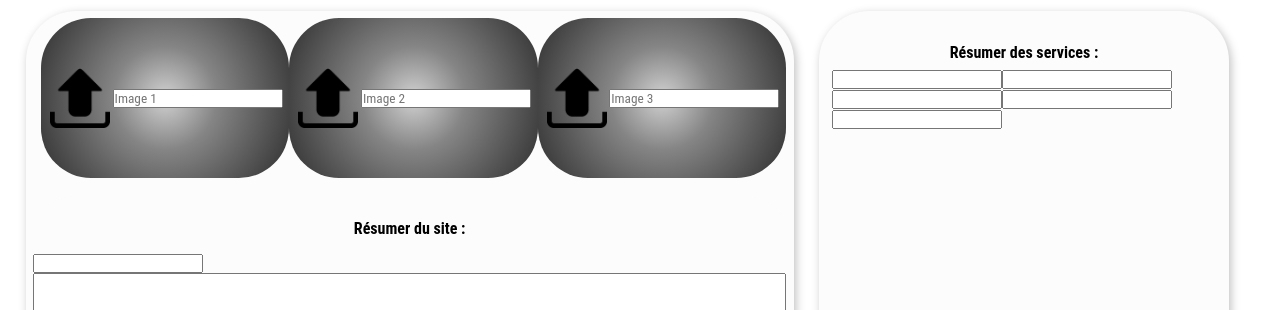
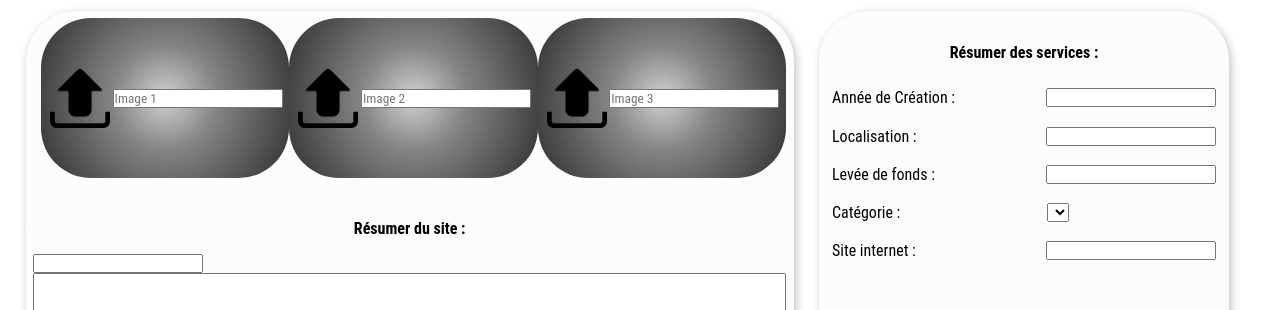
Before and after one commit to xko0/marketPlaceEngine, a Vue app in the folder marketfront/: page /adminmodifycard/1 in a window 1280 px wide. Shown: the part 375-685 px from the top of the page. Built offline with nearby package versions, Linux system fonts and the light colour scheme; no server answers.

Commit message:
selection des catégories v1

```diff
--- a/marketfront/src/components/admin/Admin-modify-card.vue
+++ b/marketfront/src/components/admin/Admin-modify-card.vue
@@ -32,11 +32,27 @@
         <aside class="container2 radius">
           <div class="sommaryService">
             <h4>Résumer des services :</h4>
-            <input type="text" v-model="cardResume.anneeCreation"/>
-            <input type="text" v-model="cardResume.localisation"/>
-            <input type="text" v-model="cardResume.leveeFonds"/>
-            <input type="text" v-model="cardResume.categorie"/>
-            <input type="text" v-model="cardResume.urlMarketPlace"/>
+            <div class="detailsMarketPlace">
+              <label for="anneeCreation">Année de Création :</label>
+              <input type="number" v-model="cardResume.anneeCreation" name="anneeCreation"/>
+            </div>
+            <div class="detailsMarketPlace">
+              <label for="localisation">Localisation :</label>
+              <input type="text" v-model="cardResume.localisation" name="localisation"/>
+            </div>
+            <div class="detailsMarketPlace">
+              <label for="leveeFonds">Levée de fonds :</label>
+              <input type="number" v-model="cardResume.leveeFonds" name="leveeFonds"/>
+            </div>
+            <div class="detailsMarketPlace">
+              <label for="categorie">Catégorie :</label>
+              <select type="text" v-model="cardResume.categorie" name="categorie"/>
+              <option value=""></option>
+            </div>
+            <div class="detailsMarketPlace">
+              <label for="url">Site internet :</label>
+              <input type="text" v-model="cardResume.urlMarketPlace" name="url"/>
+            </div>
           </div>
           <button type="submit" class="radius">Modifier</button>
         </aside>
@@ -171,6 +187,11 @@ export default {
   margin-bottom: 1%;
   overflow: hidden;
 }
+.detailsMarketPlace {
+  display: flex;
+  justify-content: space-between;
+  margin: 5% 0;
+}
 p {
   background-color: var(--whiteCard);
   padding-top: 2%;
@@ -200,4 +221,5 @@ h4 {
   height: 75%;
   resize: none;
 }
+
 </style>
```
